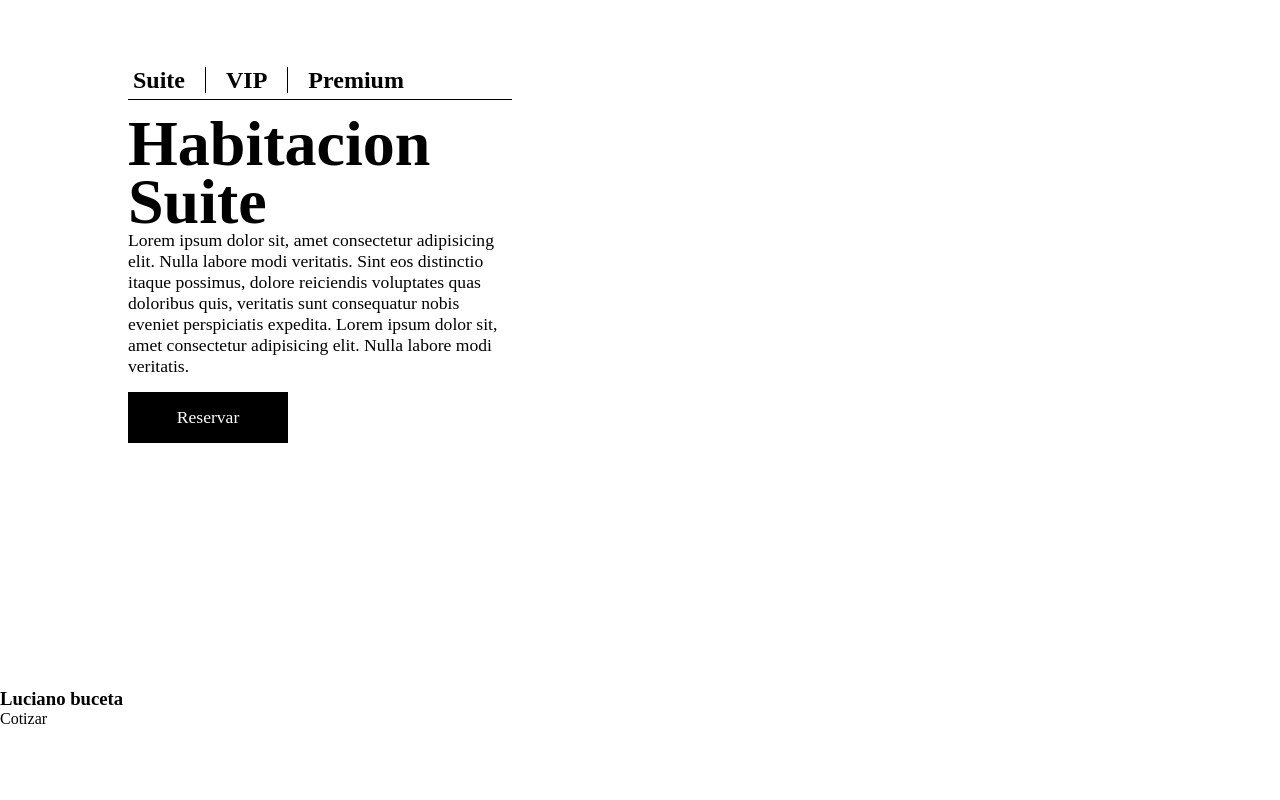
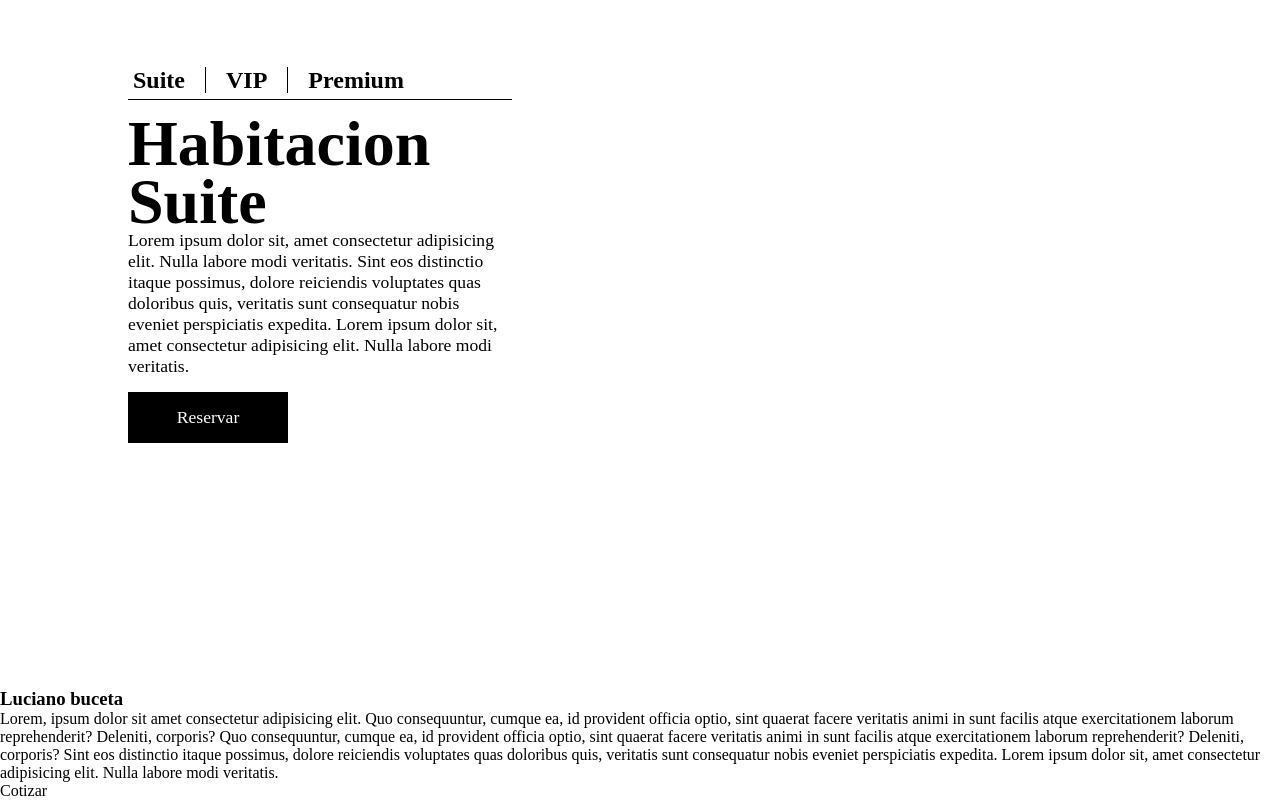
Before and after one commit to LucianoB01/curso-proyecto-final, a plain HTML site: page index.html in a window 1280 px wide. Shown: the part 870-1670 px from the top of the page. Before the commit the page ends 1598 px from the top, so only its background shows below. Drawn offline with nearby package versions, Linux system fonts and the light colour scheme; a web font is replaced by a local one.

Commit message:
Seccion informacion personal finalizada

```diff
--- a/index.html
+++ b/index.html
@@ -121,7 +121,18 @@
         </div>
         <div class="info-texto">
             <h3>Luciano buceta</h3>
-            <p></p>
+            <p>Lorem, ipsum dolor sit amet consectetur adipisicing elit.
+                Quo consequuntur, cumque ea, id provident officia optio,
+                sint quaerat facere veritatis animi in sunt facilis atque
+                exercitationem laborum reprehenderit? Deleniti, corporis?
+                Quo consequuntur, cumque ea, id provident officia optio,
+                sint quaerat facere veritatis animi in sunt facilis atque
+                exercitationem laborum reprehenderit? Deleniti, corporis?
+                Sint eos distinctio itaque
+                possimus, dolore reiciendis voluptates quas doloribus quis,
+                veritatis sunt consequatur nobis eveniet perspiciatis
+                expedita. Lorem ipsum dolor sit, amet consectetur adipisicing elit.
+                Nulla labore modi veritatis.</p>
         </div>
     </section>
 
```
